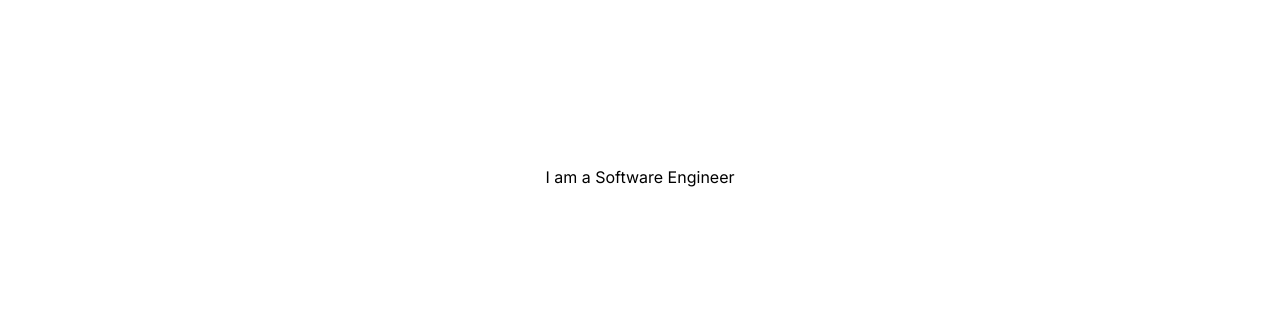
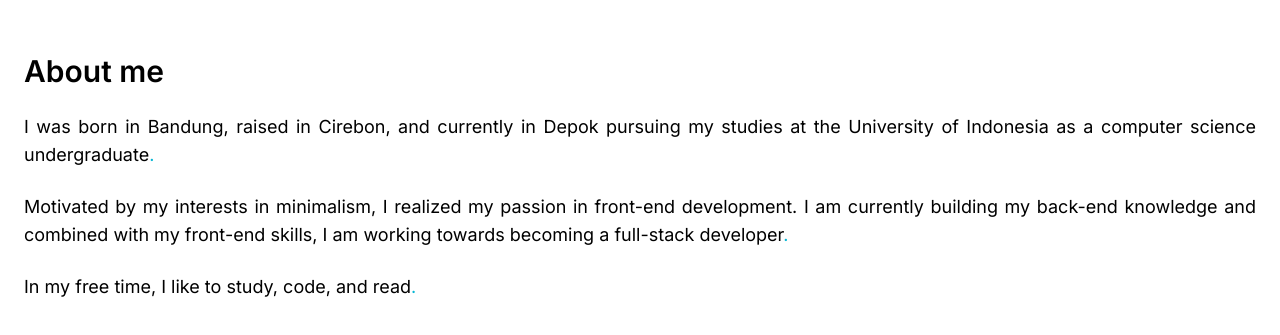
Before and after one commit to daffafaizan/portfolio, a Next.js app: page / in a window 1280 px wide. Shown: the part 1039-1374 px from the top of the page. Built offline with nearby package versions, Linux system fonts and the light colour scheme.

Commit message:
feat: finished aboutme section

```diff
--- a/src/app/page.tsx
+++ b/src/app/page.tsx
@@ -1,5 +1,5 @@
+import AboutMe from "@/components/main/aboutme";
 import Intro from "@/components/main/intro";
-import Description from "@/components/main/description";
 import Navbar from "@/components/ui/navbar";
 
 export default function Home() {
@@ -7,7 +7,7 @@ export default function Home() {
     <main className="flex flex-col items-center p-4">
       <Navbar />
       <Intro />
-      <Description />
+      <AboutMe />
     </main>
   );
 }
--- a/src/components/description.tsx
+++ /dev/null
@@ -1,7 +0,0 @@
-export default function Description() {
-  return (
-    <div className="min-h-screen flex flex-col justify-center items-center">
-      <span>I am a Software Engineer</span>
-    </div>
-  );
-}
--- a/src/components/intro.tsx
+++ /dev/null
@@ -1,7 +0,0 @@
-export default function Intro() {
-  return (
-    <div className="min-h-screen w-full flex flex-col items-center justify-center">
-      <span className="text-2xl font-semibold">Hi, I'm Daffa</span>
-    </div>
-  );
-}
--- /dev/null
+++ b/src/components/main/aboutme.tsx
@@ -0,0 +1,26 @@
+export default function AboutMe() {
+  return (
+    <div className="min-h-screen w-full flex flex-col justify-center items-center py-4">
+      <div className="w-full text-left px-2">
+        <span className="text-3xl font-semibold">About me</span>
+      </div>
+      <div className="w-full text-justify px-2 mt-6">
+        <span className="text-lg">
+          I was born in Bandung, raised in Cirebon, and currently in Depok
+          pursuing my studies at the University of Indonesia as a computer
+          science undergraduate
+          <span className="text-cyan-500 scale-110">.</span>
+          <p className="my-6" />
+          Motivated by my interests in minimalism, I realized my passion in
+          front-end development. I am currently building my back-end knowledge
+          and combined with my front-end skills, I am working towards becoming a
+          full-stack developer
+          <span className="text-cyan-500 scale-110">.</span>
+          <p className="my-6" />
+          In my free time, I like to study, code, and read
+          <span className="text-cyan-500 scale-110">.</span>
+        </span>
+      </div>
+    </div>
+  );
+}
--- a/src/components/main/description.tsx
+++ /dev/null
@@ -1,7 +0,0 @@
-export default function Description() {
-  return (
-    <div className="min-h-screen flex flex-col justify-center items-center">
-      <span>I am a Software Engineer</span>
-    </div>
-  );
-}
--- a/src/components/main/intro.tsx
+++ b/src/components/main/intro.tsx
@@ -1,10 +1,16 @@
 export default function Intro() {
   return (
     <div className="min-h-screen w-full flex flex-col items-center justify-center">
-      <div className="flex flex-col justify-center text-3xl text-left gap-y-1">
-        <span className="text-gray-300">University of Indonesia</span>
-        <span className="font-semibold">Daffa M. Faizan</span>
-        <span className="text-gray-300">Software Engineer</span>
+      <div className="w-full flex flex-col justify-center gap-y-1 px-2">
+        <span className="text-3xl text-left text-gray-300">
+          University of Indonesia
+        </span>
+        <span className="text-3xl text-left font-semibold">
+          Daffa M. Faizan
+        </span>
+        <span className="text-3xl text-left text-gray-300">
+          Software Engineer
+        </span>
       </div>
     </div>
   );
```
